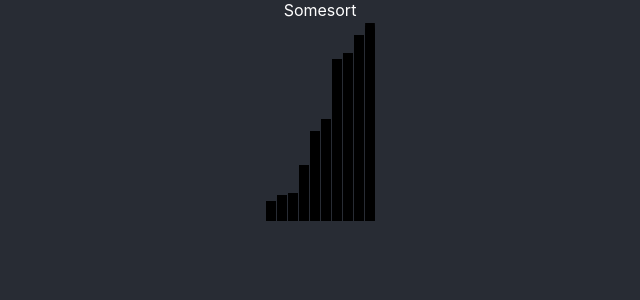
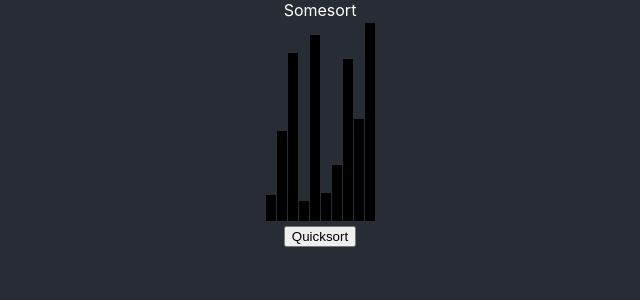
Before and after one commit to EthanThatOneKid/somesort, a React (Create React App) app: page / in a window 1280 px wide. Shown: the top 300 px of the page, without its empty margins (320-960 px from the left). Built offline with nearby package versions, Linux system fonts and the light colour scheme.

Commit message:
got everything animating and stuff

```diff
--- a/src/App.tsx
+++ b/src/App.tsx
@@ -1,19 +1,13 @@
 import React from 'react';
-import SortDisplay from './components/SortDisplay';
-import SortList from './SortList';
-import quicksort from './algorithms/quicksort';
+import SortPanel from './components/SortPanel';
 import './css/App.scss';
-
-const _list = new SortList(10);
-const list = _list.clone();
-quicksort(list);
 
 const App: React.FC = () => {
   return (
     <div className="App">
       <header className="App-header">Somesort</header>
       <section>
-        <SortDisplay list={list} />
+        <SortPanel algorithm="Quicksort" />
       </section>
     </div>
   );
--- /dev/null
+++ b/src/algorithms/index.ts
@@ -0,0 +1,20 @@
+import quicksort from './quicksort';
+import SortList from '../SortList';
+
+type Algorithm = {
+    info: string;
+    sort: (l: SortList) => void
+};
+
+interface AlgorithmMap {
+    [key: string]: Algorithm;
+};
+
+const algorithms: AlgorithmMap = {
+    "Quicksort": {
+        info: "https://en.wikipedia.org/wiki/Quicksort",
+        sort: quicksort
+    }
+};
+
+export default algorithms;
--- a/src/components/Pipe.tsx
+++ b/src/components/Pipe.tsx
@@ -8,41 +8,48 @@ type PipeProps = {
 type PipeState = {
   index: number;
   value: number;
-  prevValue: number;
 };
 
 class Pipe extends Component<PipeProps, PipeState> {
   state = {
     index: this.props.index,
-    value: this.props.value,
-    prevValue: 0
+    value: this.props.value
   };
 
-  updateValue({ nativeEvent: event }: any) {
-    const isPrimaryClick = event.buttons === 1;
+  mouseMoveListener(
+    reactEvent: React.MouseEvent<HTMLDivElement, MouseEvent>
+  ): void {
+    // tslint:disable-next-line (@typescript-eslint/no-explicit-any)
+    const { nativeEvent: event }: any = reactEvent;
+    const isPrimaryClick = event !== null && event.buttons === 1;
     if (isPrimaryClick) {
       const targetHeight: number = event.target.clientHeight;
       const pxDistanceFromBottom: number = targetHeight - event.offsetY;
       const percentFromBottom: number = Math.floor(
         (100 * pxDistanceFromBottom) / targetHeight
       );
-      this.setState({
-        prevValue: this.state.value,
-        value: percentFromBottom
-      });
+      this.updateValue(percentFromBottom);
     }
     return;
+  }
+
+  updateValue(value: number): void {
+    this.setState({
+      value: Math.round(value)
+    });
+    return;
+  }
+
+  getValue(): number {
+    return this.state.value;
   }
 
   render(): React.ReactNode {
     return (
       <div
         className={`pipe-${this.state.value}`}
-        key={this.props.index}
-        onMouseMove={this.updateValue.bind(this)}
-      >
-        {/* {this.props.value} */}
-      </div>
+        onMouseMove={this.mouseMoveListener.bind(this)}
+      ></div>
     );
   }
 }
--- a/src/components/SortDisplay.tsx
+++ b/src/components/SortDisplay.tsx
@@ -11,11 +11,55 @@ type SortDisplayState = {
 };
 
 class SortDisplay extends Component<SortDisplayProps, SortDisplayState> {
+  pipes: Array<Pipe> = [];
+  state = {
+    currentInstruction: 0
+  };
+
+  beginSortAnimation(sortFunction: (l: SortList) => void): void {
+    const sortedList: SortList = this.props.list.clone();
+    sortFunction(sortedList);
+    const instructions: Array<Array<number>> = sortedList.getHistory();
+    this.stepSortAnimation(instructions, 1e3);
+  }
+
+  stepSortAnimation(instructions: Array<Array<number>>, interval = 1e3): void {
+    if (instructions.length - 1 > this.state.currentInstruction) {
+      const [i, j] = instructions[this.state.currentInstruction];
+      const pipeA: Pipe = this.pipes[i];
+      const pipeB: Pipe = this.pipes[j];
+      const tempValue: number = pipeA.getValue();
+      pipeA.updateValue(pipeB.getValue());
+      pipeB.updateValue(tempValue);
+      this.setState({
+        currentInstruction: this.state.currentInstruction + 1
+      });
+      setTimeout((): void => {
+        this.stepSortAnimation(instructions, interval);
+      }, interval);
+    } else {
+      console.log("DONE")
+      console.log(instructions)
+    }
+    return;
+  }
+
+  setPipeRef(el: Pipe | null, i: number): void {
+    this.pipes[i] = el as Pipe;
+  }
+
   render(): React.ReactNode {
     return (
       <div className="sort-display">
         {this.props.list.getData().map((value, i) => {
-          return <Pipe value={value} index={i} key={i} />;
+          return (
+            <Pipe
+              value={value}
+              index={i}
+              key={i}
+              ref={(el: Pipe | null): void => this.setPipeRef(el, i)}
+            />
+          );
         })}
       </div>
     );
--- /dev/null
+++ b/src/components/SortPanel.tsx
@@ -0,0 +1,64 @@
+import React, { Component } from 'react';
+import SortDisplay from './SortDisplay';
+import SortList from '../SortList';
+import algorithms from '../algorithms';
+
+type SortPanelProps = {
+  algorithm: string;
+};
+
+type SortPanelState = {
+  currentAlgorithm: string;
+};
+
+class SortPanel extends Component<SortPanelProps, SortPanelState> {
+  display: React.RefObject<SortDisplay> = React.createRef();
+  list: SortList = new SortList(10);
+  state = {
+    currentAlgorithm: this.props.algorithm
+  }
+  setAlgorithm(name: string): void {
+    this.setState({
+      currentAlgorithm: name
+    });
+  }
+
+  onClickListener(
+    // event: React.MouseEvent<HTMLButtonElement, MouseEvent>
+    name: string
+  ): void {
+    this.setAlgorithm(name);
+    this.executeSort();
+    return;
+  }
+
+  executeSort(): void {
+    if (this.display.current !== null) {
+      console.log(this.state.currentAlgorithm)
+      const sortFunction: (l: SortList) => void = algorithms[this.state.currentAlgorithm].sort;
+      this.display.current.beginSortAnimation(sortFunction);
+    }
+    return;
+  }
+
+  render(): React.ReactNode {
+    return (
+      <div className="sort-panel">
+        <section>
+          <SortDisplay list={this.list} ref={this.display} />
+        </section>
+        <section>
+          {Object.keys(algorithms).map((name: string) => {
+            return (
+              <button onClick={() => this.onClickListener(name)}>
+                {name}
+              </button>
+            );
+          })}
+        </section>
+      </div>
+    );
+  }
+}
+
+export default SortPanel;
--- a/src/css/App.scss
+++ b/src/css/App.scss
@@ -16,10 +16,9 @@
     .pipe-#{$toPercent} {
         height: $pipeHeight;
         width: $pipeWidth;
-        border-radius: 5% 5% 0 0;
         margin: 0.5px;
         display: inline-block;
         box-shadow: inset 0px (-1 * $toPx) $pipeFillColor;
-        transition: box-shadow .2s cubic-bezier(.25, .25, .25, 1.15);
+        transition: box-shadow .1s cubic-bezier(.25, .25, .25, 1.15);
     }
 }
```
Also changed, not shown: .eslintrc.json, src/algorithms/quicksort.ts (renamed from src/algorithms/quicksort.tsx).
